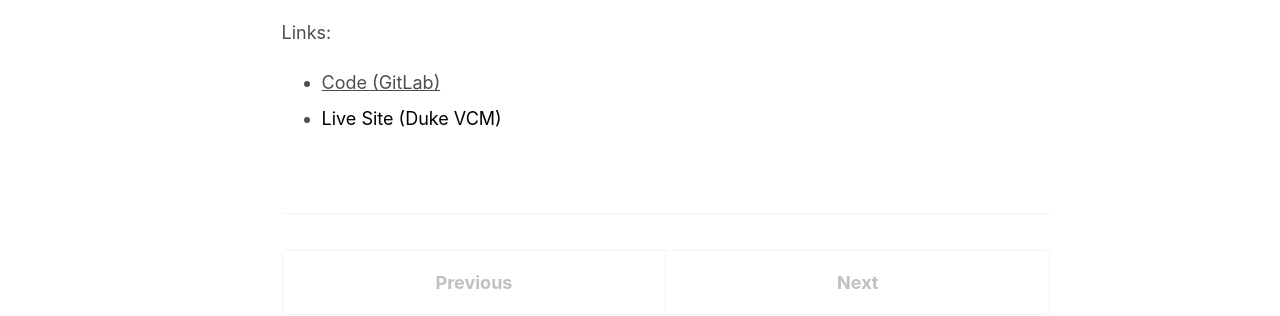
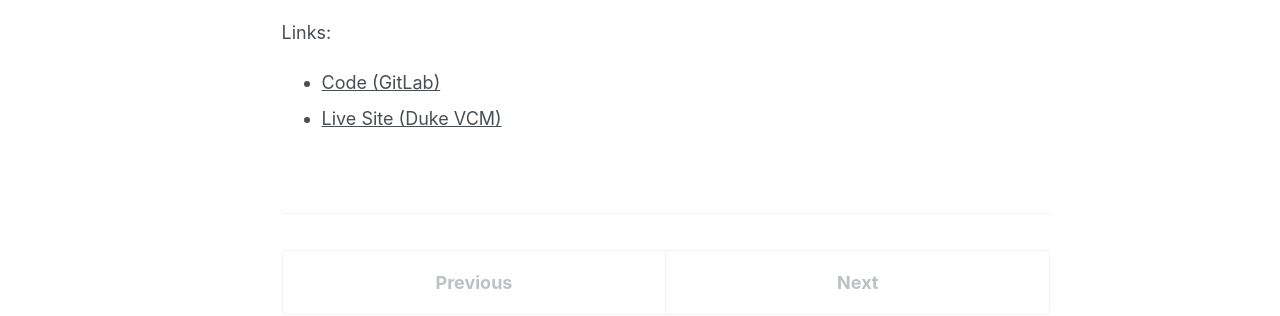
Before and after one commit to annatutuuu/annatutuuu.github.io, a Jekyll site: the page built from _portfolio/2026-03-01-credit-card-recommendation-platform.md, in a window 1280 px wide and 1321 px high. Shown: the part 840-1156 px from the top of the window. Built offline with Jekyll 4.4.1, drawn with Linux system fonts in a browser that asks for light colours; a script bundle is joined from its source files by our own code; library files that are not in the unit come from our copies.

Commit message:
Make project links consistent in markdown format

```diff
--- a/_portfolio/2026-03-01-credit-card-recommendation-platform.md
+++ b/_portfolio/2026-03-01-credit-card-recommendation-platform.md
@@ -26,4 +26,4 @@ Group software engineering project building a personalized credit card recommend
 
 Links:
 - [Code (GitLab)](https://gitlab.oit.duke.edu/hz362/512-pccrs)
-- <a href="http://vcm-53434.vm.duke.edu/" style="color: #000; text-decoration: none;">Live Site (Duke VCM)</a>
+- [Live Site (Duke VCM)](http://vcm-53434.vm.duke.edu/)
```
